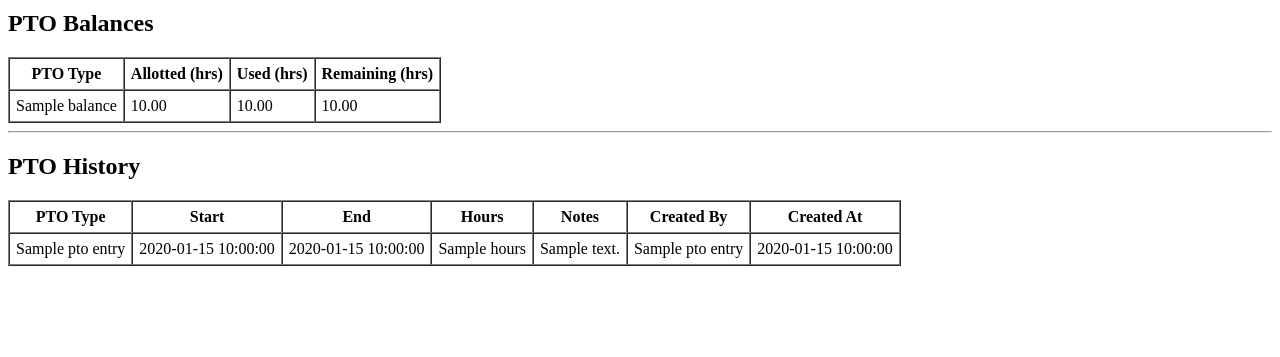
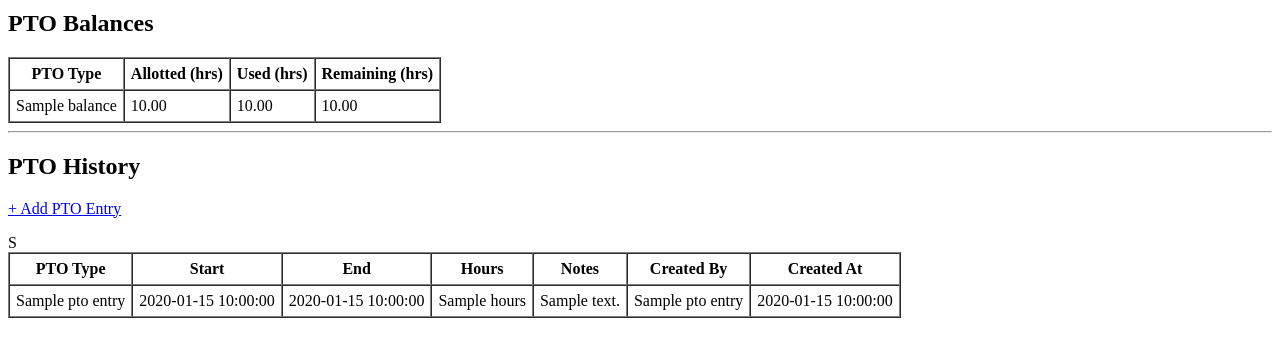
Before and after one commit to Ruskiius/pto_tracker, a Flask app: template templates/employee_detail.html in a window 1280 px wide. Shown: the part 212-569 px from the top of the page. Run offline with Flask 3, Linux system fonts and the light colour scheme; the template is opened without the code that fills it: most values are stand-ins (such as "Sample title", 1, 10 or a date in 2020).

Commit message:
pto entry

```diff
--- a/app.py
+++ b/app.py
@@ -227,6 +227,129 @@ def employee_detail(employee_id):
         pto_entries=pto_entries,
     )
 
+@app.route("/employees/<int:employee_id>/pto/new", methods=["GET", "POST"])
+@login_required
+def pto_entry_new(employee_id):
+    conn = get_db_connection()
+
+    # Get employee (for page header / validation)
+    employee = conn.execute(
+        "SELECT id, first_name, last_name FROM employees WHERE id = ?",
+        (employee_id,),
+    ).fetchone()
+
+    if employee is None:
+        conn.close()
+        return "Employee not found", 404
+
+    # PTO types for dropdown
+    pto_types = conn.execute(
+        "SELECT id, code, display_name FROM pto_types ORDER BY display_name"
+    ).fetchall()
+
+    if request.method == "POST":
+        pto_type_id = request.form.get("pto_type_id", "").strip()
+        start_date = request.form.get("start_date", "").strip()
+        end_date = request.form.get("end_date", "").strip()
+        hours_str = request.form.get("hours", "").strip()
+        notes = request.form.get("notes", "").strip()
+
+        errors = []
+
+        # Validate pto_type_id exists
+        try:
+            pto_type_id_int = int(pto_type_id)
+        except ValueError:
+            pto_type_id_int = None
+        if not pto_type_id_int:
+            errors.append("Please select a PTO type.")
+
+        if not start_date:
+            errors.append("Start date is required.")
+        if not end_date:
+            errors.append("End date is required.")
+
+        # Validate hours
+        try:
+            hours = float(hours_str)
+            if hours <= 0:
+                errors.append("Hours must be greater than 0.")
+        except ValueError:
+            errors.append("Hours must be a valid number (e.g. 8 or 4.5).")
+            hours = None
+
+        # Optional: ensure balance row exists and check remaining hours
+        if pto_type_id_int and hours is not None:
+            balance = conn.execute(
+                """
+                SELECT hours_allotted, hours_used
+                FROM pto_balances
+                WHERE employee_id = ? AND pto_type_id = ?
+                """,
+                (employee_id, pto_type_id_int),
+            ).fetchone()
+
+            if balance is None:
+                errors.append("No PTO balance found for this PTO type.")
+            else:
+                remaining = balance["hours_allotted"] - balance["hours_used"]
+                if hours > remaining:
+                    errors.append(
+                        f"Not enough PTO remaining. Remaining: {remaining:.2f} hours."
+                    )
+
+        if errors:
+            conn.close()
+            return render_template(
+                "pto_entry_form.html",
+                employee=employee,
+                pto_types=pto_types,
+                errors=errors,
+                form_data={
+                    "pto_type_id": pto_type_id,
+                    "start_date": start_date,
+                    "end_date": end_date,
+                    "hours": hours_str,
+                    "notes": notes,
+                },
+            )
+
+        # Insert PTO entry
+        conn.execute(
+            """
+            INSERT INTO pto_entries
+                (employee_id, pto_type_id, start_date, end_date, hours, notes, created_by_manager_id)
+            VALUES (?, ?, ?, ?, ?, ?, ?)
+            """,
+            (employee_id, pto_type_id_int, start_date, end_date, hours, notes, session.get("user_id")),
+        )
+
+        # Update used hours
+        conn.execute(
+            """
+            UPDATE pto_balances
+            SET hours_used = hours_used + ?
+            WHERE employee_id = ? AND pto_type_id = ?
+            """,
+            (hours, employee_id, pto_type_id_int),
+        )
+
+        conn.commit()
+        conn.close()
+
+        return redirect(url_for("employee_detail", employee_id=employee_id))
+
+    # GET request
+    conn.close()
+    return render_template(
+        "pto_entry_form.html",
+        employee=employee,
+        pto_types=pto_types,
+        form_data={}
+    )
+
+
+
 
 if __name__ == "__main__":
     app.run(debug=True)
--- a/templates/employee_detail.html
+++ b/templates/employee_detail.html
@@ -55,7 +55,10 @@
 
 <h2>PTO History</h2>
 
-{# Later we’ll add a button here: "Add PTO Entry" #}
+<p>
+  <a href="{{ url_for('pto_entry_new', employee_id=employee['id']) }}">+ Add PTO Entry</a>
+</p>
+S
 
 {% if pto_entries %}
 <table border="1" cellpadding="6" cellspacing="0">
```
Also changed, not shown: templates/pto_entry_form.html (added, +56 -0 lines).
